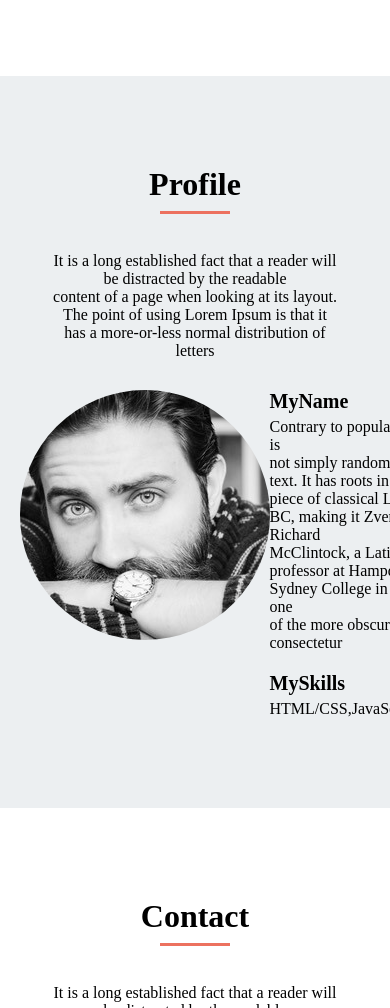
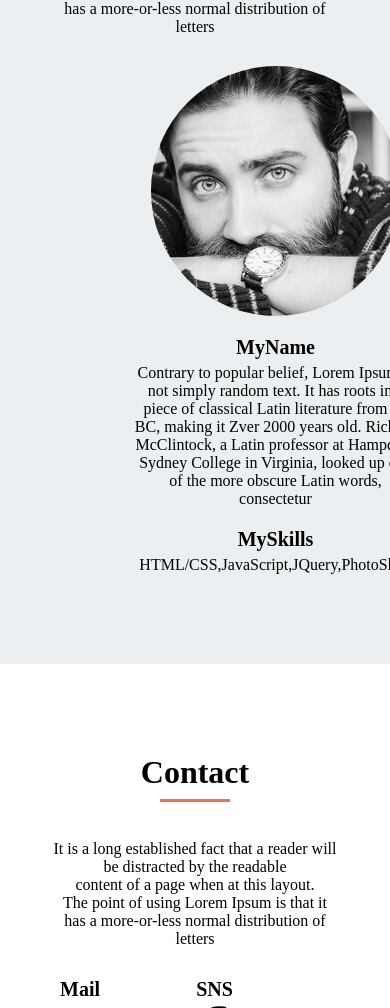
Before and after one commit to maacho52/Lorem_Ipsum, a plain HTML site: page index.html in a window 390 px wide. Shown: the part 3417-4425 px from the top of the page. Drawn offline with Linux system fonts and the light colour scheme.

Commit message:
[Create]メディアクエリ　Profileレイアウト, 改行

```diff
--- a/style.css
+++ b/style.css
@@ -290,6 +290,11 @@ footer {
   color: #fafafa;
   line-height: 60px;
 }
+@media screen and (min-width:768px) {
+  .br-sp {
+    display: none;
+  }
+}
 
 @media screen and (max-width:767px) {
   header {
@@ -413,4 +418,25 @@ footer {
     display: block;
   }
 
+  .profile-group {
+    display: block;
+  }
+
+  .br-pc {
+    display: none;
+  }
+
+  .profile-contents,
+  .p-face {
+    margin: 0 auto;
+    text-align:center;
+  }
+
+  .pc-title {
+    padding-top: 20px;
+  }
+
+  .myname {
+    padding-bottom: 0;
+  }
 }
```
